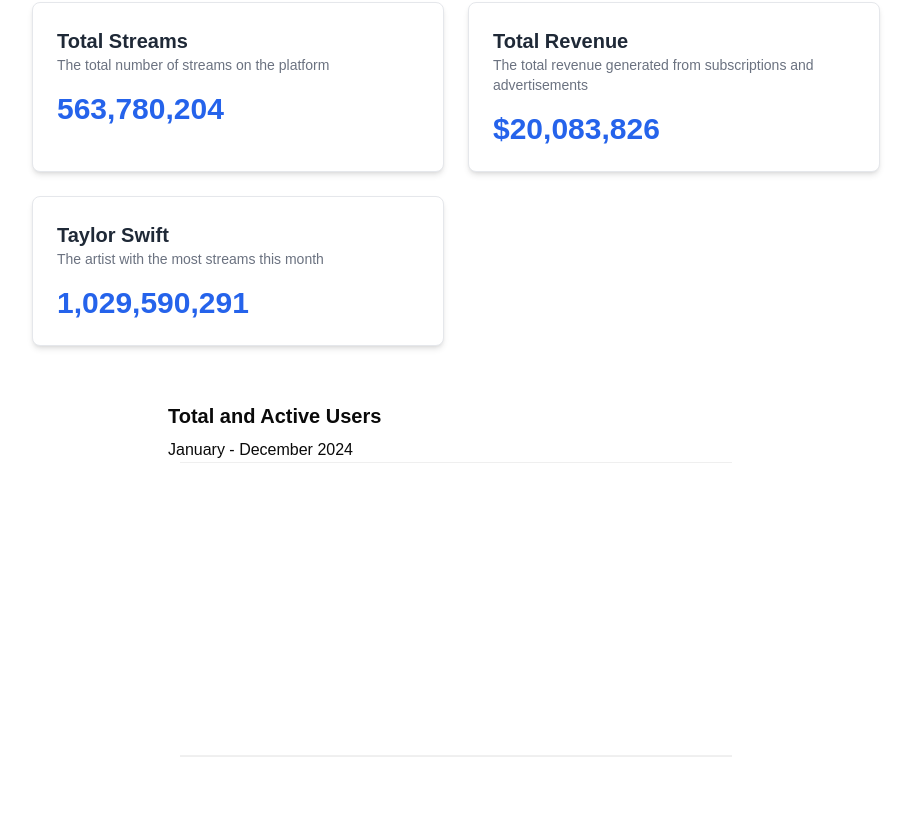
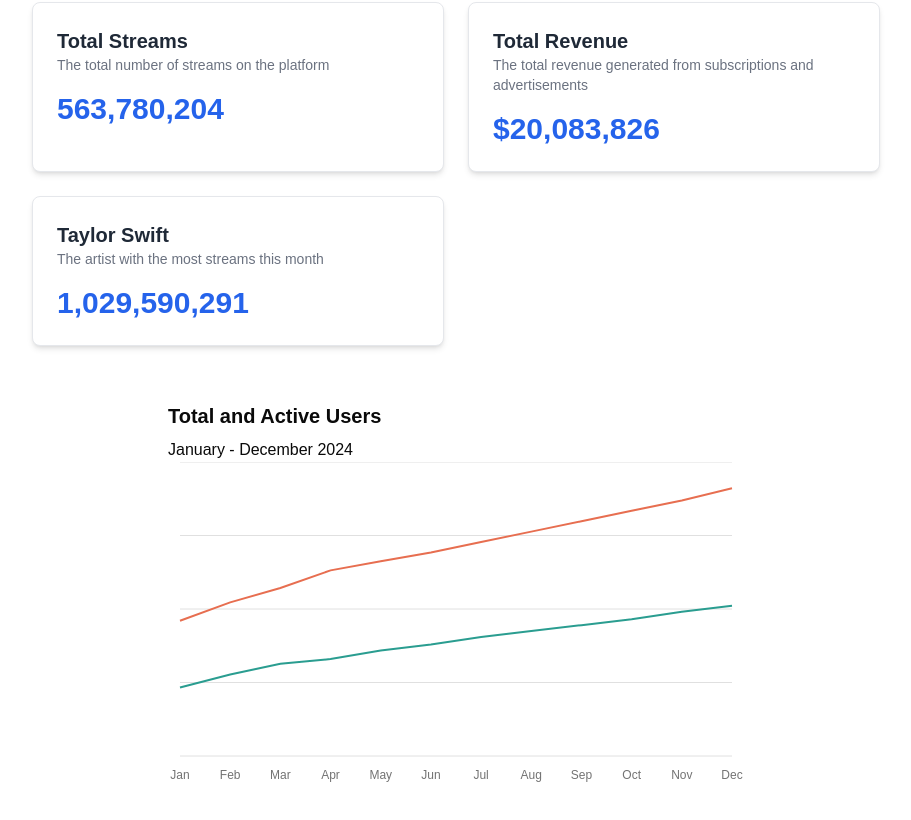
Before and after one commit to rto24/speedy-assessment, a Next.js app: page / in a window 1280 px wide. Shown: the part 272-1092 px from the top of the page, without its empty margins (184-1095 px from the left). Built offline with nearby package versions, Linux system fonts and the light colour scheme.

Commit message:
data for total and active user line chart

```diff
--- a/src/data/data.ts
+++ b/src/data/data.ts
@@ -25,3 +25,18 @@
     value: "1,029,590,291"
   }
 }
+
+export const lineChartData = [
+  { month: "January", users: 1012345, activeUsers: 512345 },
+  { month: "February", users: 1149675, activeUsers: 609876 },
+  { month: "March", users: 1256789, activeUsers: 689543 },
+  { month: "April", users: 1389045, activeUsers: 725678 },
+  { month: "May", users: 1456783, activeUsers: 789012 },
+  { month: "June", users: 1523456, activeUsers: 834567 },
+  { month: "July", users: 1601234, activeUsers: 890123 },
+  { month: "August", users: 1678901, activeUsers: 934567 },
+  { month: "September", users: 1756782, activeUsers: 978901 },
+  { month: "October", users: 1834567, activeUsers: 1023456 },
+  { month: "November", users: 1912345, activeUsers: 1078901 },
+  { month: "December", users: 2003456, activeUsers: 1123456 },
+];
```
